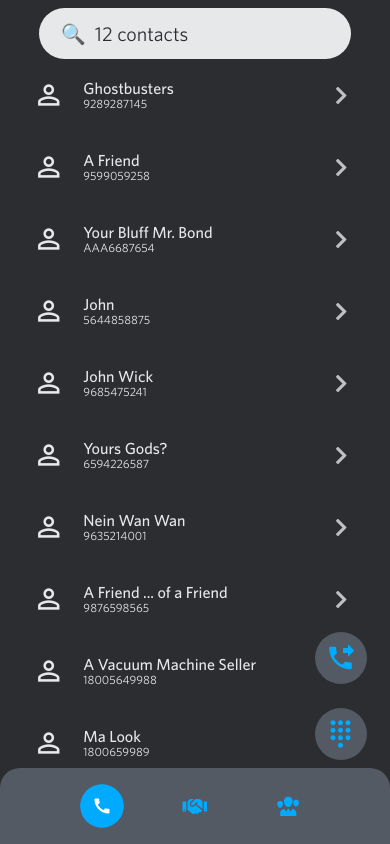
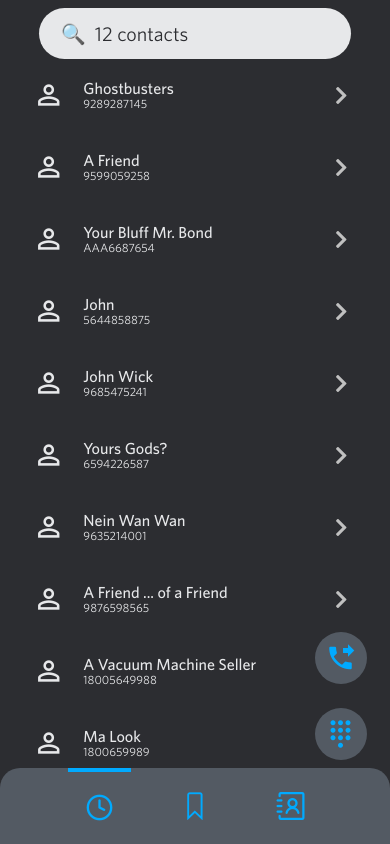
Before and after one commit to UzmanQaisar/callamari, a React Native app: screen / in a window 390 px wide. Built offline with nearby package versions, Linux system fonts and the light colour scheme.

Commit message:
cleaner menuIcons

```diff
--- a/App.js
+++ b/App.js
@@ -88,7 +88,7 @@ function App() {
   };
 
   function addDigit(num) {
-    setDialedNumber(prev => prev + num)
+    setDialedNumber(dialedNumber + num)
   };
 
   function removeDigits() {
@@ -154,6 +154,7 @@ function App() {
           width: "100%",
         }}
       >
+
         <StatusBar barStyle="light-content"/>
 
         <View
@@ -306,54 +307,32 @@ function App() {
         <View style={xxx.menuStyle} >
           <TouchableOpacity
           onPress={handleCallMenuPress}
-          style={{
-              width: "17%",
-              justifyContent: "center",
-              alignItems: "center",
-              // backgroundColor: "#e7e8ea",
-              borderRadius: 40
-            }}>
+          style={[xxx.menuItems, {borderTopWidth: currentMenu === "RECENT" ? 4 : 0}]}>
               <Icon
-                name="call"
-                type="Ionicons"
-                size={20}
+                name="clock"
+                type="feather"
+                size={28}
                 color="#00aaff"
-                reverse={currentMenu == "RECENT"}
               />
           </TouchableOpacity>
           <TouchableOpacity
           onPress={handleLeadsMenuPress}
-            style={{
-              width: "17%",
-              justifyContent: "center",
-              alignItems: "center",
-              // backgroundColor: "#e7e8ea",
-              borderRadius: 40
-            }}>
+            style={[xxx.menuItems, {borderTopWidth: currentMenu === "LEADS" ? 4 : 0}]}>
               <Icon
-                name="handshake"
-                type="font-awesome-5"
-                size={20}
+                name="bookmark"
+                type="fontisto"
+                size={28}
                 color="#00aaff"
-                solid
-                reverse={currentMenu == "LEADS"}
               />
           </TouchableOpacity>
           <TouchableOpacity
           onPress={handleContactsMenuPress}
-            style={{
-              width: "17%",
-              justifyContent: "center",
-              alignItems: "center",
-              // backgroundColor: "#e7e8ea",
-              borderRadius: 40
-            }}>
+            style={[xxx.menuItems, {borderTopWidth: currentMenu === "CONTACTS" ? 4 : 0}]}>
               <Icon
-                name="persons"
-                type="fontisto"
-                size={20}
+                name="contacts"
+                type="antdesign"
+                size={32}
                 color="#00aaff"
-                reverse={currentMenu == "CONTACTS"}
               />
           </TouchableOpacity>
         </View>
@@ -396,23 +375,23 @@ function App() {
             </TouchableOpacity>
           </View>
           <View style={[xxx.dialPadRowStyle, {height: "17%"}]}>
-            <TouchableOpacity style={xxx.keypadButton} onPress={() => addDigit(1)}><Text style={xxx.digits}>1</Text></TouchableOpacity>
-            <TouchableOpacity style={xxx.keypadButton} onPress={() => addDigit(2)}><Text style={xxx.digits}>2</Text></TouchableOpacity>
-            <TouchableOpacity style={xxx.keypadButton} onPress={() => addDigit(3)}><Text style={xxx.digits}>3</Text></TouchableOpacity>
+            <TouchableOpacity style={xxx.keypadButton} onPress={() => addDigit("1")}><Text style={xxx.digits}>1</Text></TouchableOpacity>
+            <TouchableOpacity style={xxx.keypadButton} onPress={() => addDigit("2")}><Text style={xxx.digits}>2</Text></TouchableOpacity>
+            <TouchableOpacity style={xxx.keypadButton} onPress={() => addDigit("3")}><Text style={xxx.digits}>3</Text></TouchableOpacity>
           </View>
           <View style={[xxx.dialPadRowStyle, {height: "17%"}]}>
-            <TouchableOpacity style={xxx.keypadButton} onPress={() => addDigit(4)}><Text style={xxx.digits}>4</Text></TouchableOpacity>
-            <TouchableOpacity style={xxx.keypadButton} onPress={() => addDigit(5)}><Text style={xxx.digits}>5</Text></TouchableOpacity>
-            <TouchableOpacity style={xxx.keypadButton} onPress={() => addDigit(6)}><Text style={xxx.digits}>6</Text></TouchableOpacity>
+            <TouchableOpacity style={xxx.keypadButton} onPress={() => addDigit("4")}><Text style={xxx.digits}>4</Text></TouchableOpacity>
+            <TouchableOpacity style={xxx.keypadButton} onPress={() => addDigit("5")}><Text style={xxx.digits}>5</Text></TouchableOpacity>
+            <TouchableOpacity style={xxx.keypadButton} onPress={() => addDigit("6")}><Text style={xxx.digits}>6</Text></TouchableOpacity>
           </View>
           <View style={[xxx.dialPadRowStyle, {height: "17%"}]}>
-            <TouchableOpacity style={xxx.keypadButton} onPress={() => addDigit(7)}><Text style={xxx.digits}>7</Text></TouchableOpacity>
-            <TouchableOpacity style={xxx.keypadButton} onPress={() => addDigit(8)}><Text style={xxx.digits}>8</Text></TouchableOpacity>
-            <TouchableOpacity style={xxx.keypadButton} onPress={() => addDigit(9)}><Text style={xxx.digits}>9</Text></TouchableOpacity>
+            <TouchableOpacity style={xxx.keypadButton} onPress={() => addDigit("7")}><Text style={xxx.digits}>7</Text></TouchableOpacity>
+            <TouchableOpacity style={xxx.keypadButton} onPress={() => addDigit("8")}><Text style={xxx.digits}>8</Text></TouchableOpacity>
+            <TouchableOpacity style={xxx.keypadButton} onPress={() => addDigit("9")}><Text style={xxx.digits}>9</Text></TouchableOpacity>
           </View>
           <View style={[xxx.dialPadRowStyle, {height: "17%"}]}>
             <TouchableOpacity style={xxx.keypadButton} onPress={() => addDigit(`*`)}><Text style={xxx.digits}>*</Text></TouchableOpacity>
-            <TouchableOpacity style={xxx.keypadButton} onPress={() => addDigit(0)}><Text style={xxx.digits}>0</Text></TouchableOpacity>
+            <TouchableOpacity style={xxx.keypadButton} onPress={() => addDigit("0")}><Text style={xxx.digits}>0</Text></TouchableOpacity>
             <TouchableOpacity style={xxx.keypadButton} onPress={() => addDigit(`#`)}><Text style={xxx.digits}>#</Text></TouchableOpacity>
           </View>
           <View style={[xxx.dialPadRowStyle, {height: "18%"}]}>
@@ -494,7 +473,6 @@ const xxx = StyleSheet.create({
     width: "100%",
     marginHorizontal: "0%",
     paddingHorizontal: 36,
-    paddingVertical: 4,
     flexDirection: "row",
     justifyContent: "space-evenly",
     backgroundColor: "#535A63",
@@ -503,6 +481,12 @@ const xxx = StyleSheet.create({
     borderColor: "#702670",
     borderTopLeftRadius: 20,
     borderTopRightRadius: 20,
+  },
+  menuItems: {
+    width: "20%",
+    justifyContent: "center",
+    alignItems: "center",
+    borderColor: "#00aaff",
   },
   searchBarParent: {
     height: "6%",
```
